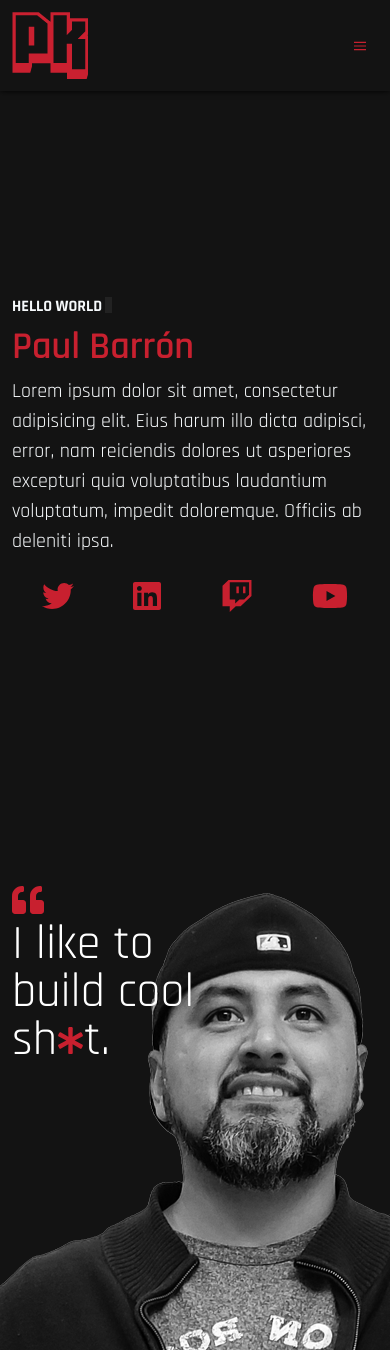
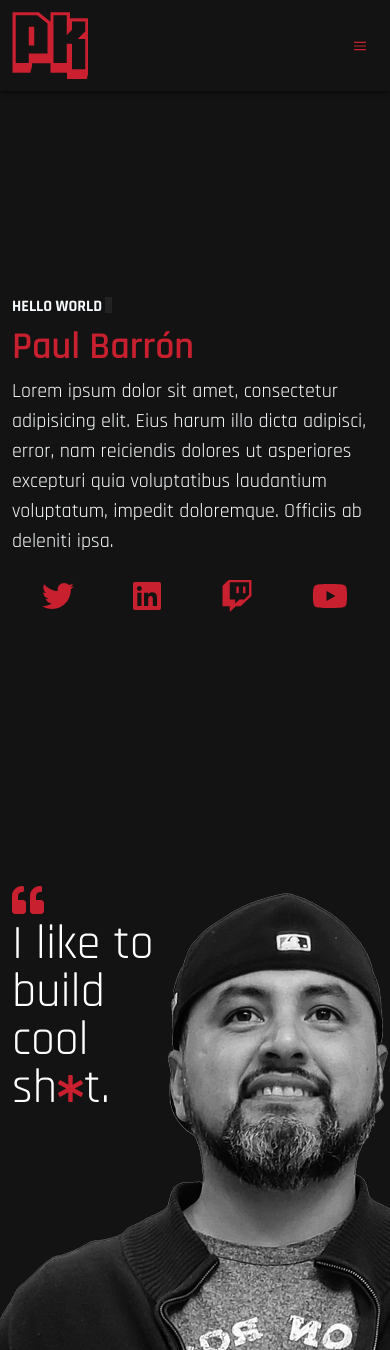
Before and after one commit to PudparK/pudpark-dev, a React (Create React App) app: page / in a window 390 px wide. Built offline with nearby package versions, Linux system fonts and the light colour scheme.

Commit message:
Fixed padding responsiveness.

```diff
--- a/src/page/home/Home.css
+++ b/src/page/home/Home.css
@@ -26,6 +26,7 @@
   background: url("./bw-paul-barron-600.png");
   background-repeat: no-repeat;
   background-position: -50px bottom;
+  padding-right: 60%;
   min-height: 60vh;
   width: 100%;
   position: relative;
@@ -33,13 +34,15 @@
 
 @media (min-width: 345px) and (max-width: 451px) {
   .jordan-triangle {
-    background-position: -40px bottom;
+    background-position: -20px bottom;
+    padding-right: 60%;
   }
 }
 
 @media (min-width: 452px) and (max-width: 580px) {
   .jordan-triangle {
-    background-position: 100px bottom;
+    background-position: 20px bottom;
+    padding-right: 60%;
   }
 }
 
--- a/src/page/home/Home.js
+++ b/src/page/home/Home.js
@@ -49,7 +49,7 @@ export default class Home extends React.Component {
             </li>
           </ul>
         </div>
-        <div className="jordan-triangle pl-3 pr-40 sm:pr-56 xs:pr-48 pt-10">
+        <div className="jordan-triangle pl-3 pt-10">
           <FontAwesomeIcon icon={faQuoteLeft} size="2x" className="text-red" />
           <blockquote className="text-bold text-5xl leading-none">
             I like to build cool <br />
```
